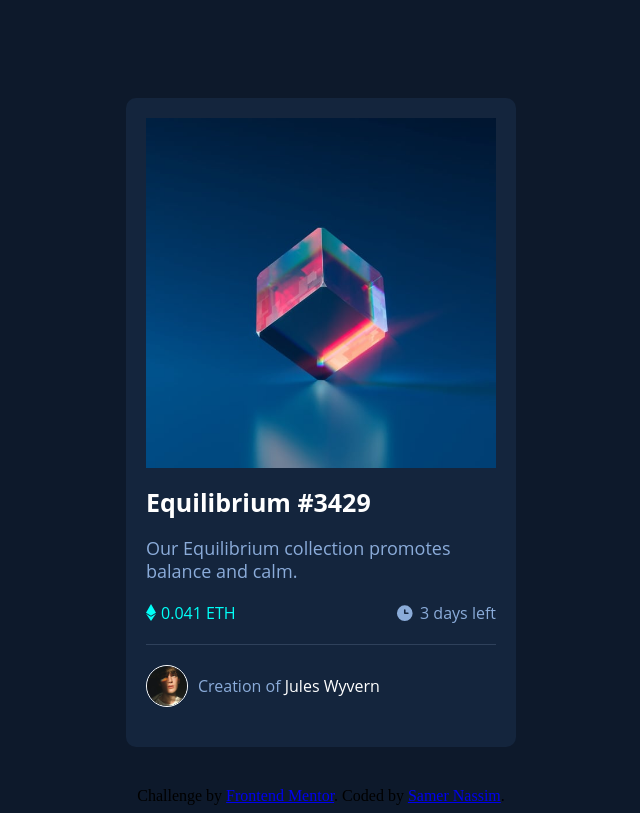
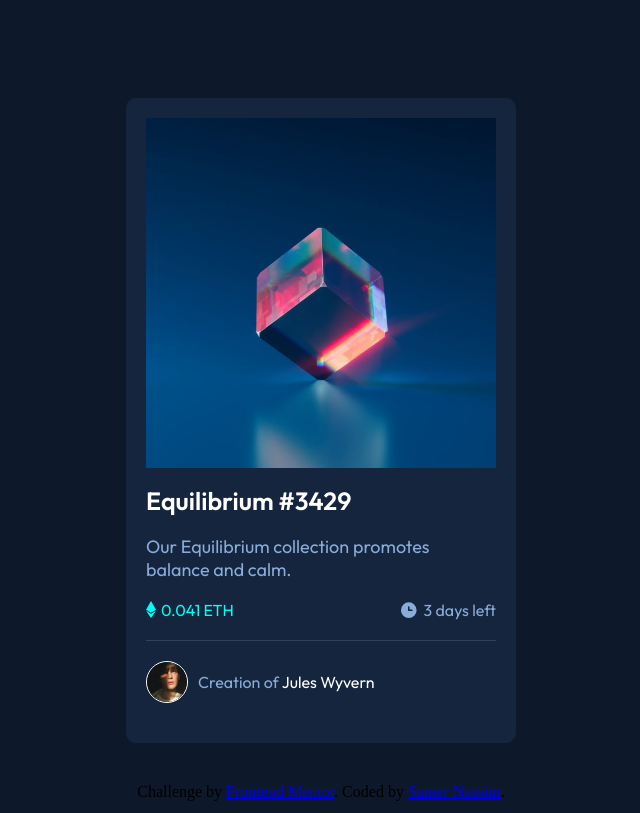
Before and after one commit to samer411/NFT-preview-card-component-Front-End-Mentor-Ch_3, a plain HTML site: page index.html in a window 1280 px wide. Shown: the whole page, without its empty margins (319-959 px from the left). Drawn offline with Linux system fonts and the light colour scheme.

Commit message:
Update main.css

```diff
--- a/CSS/main.css
+++ b/CSS/main.css
@@ -6,7 +6,7 @@ body {
   flex-direction: column;
 }
 .card {
-  font-family: "Open Sans", sans-serif;
+  font-family: 'Outfit', sans-serif;
   width: 350px;
   border-radius: 10px;
   background-color: hsl(216, 50%, 16%);
```
